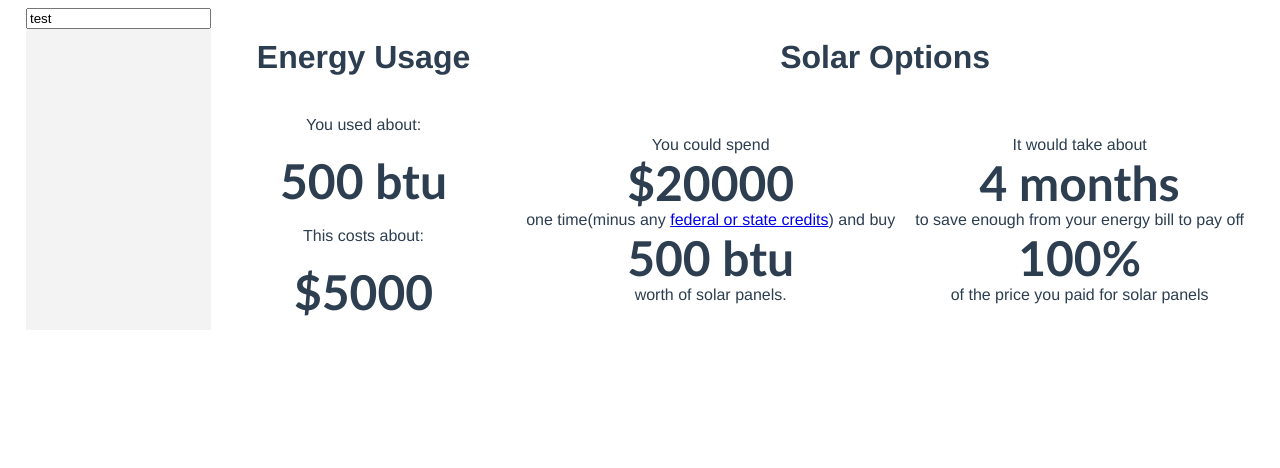
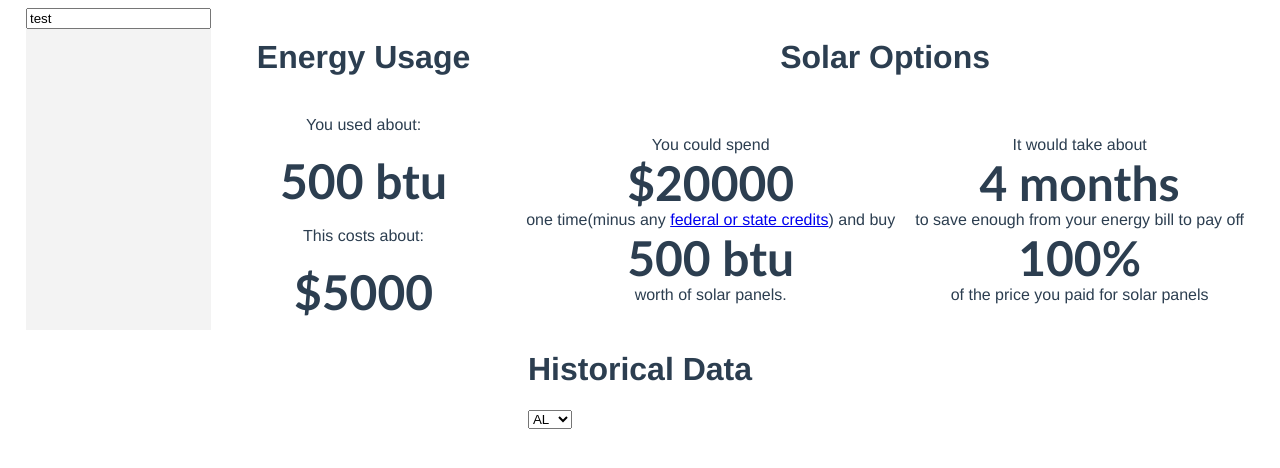
Before and after one commit to Vec-Tors/energy-frontend, a Vue app: page / in a window 1280 px wide. Shown: the top 468 px of the page. Built offline with nearby package versions, Linux system fonts and the light colour scheme.

Commit message:
work on graph box

```diff
--- a/src/App.vue
+++ b/src/App.vue
@@ -3,6 +3,7 @@
     <inputBox/>
     <energyUsageBox ppe="10" energy="500" units="btu"/>
     <solarOptions ppe="10" energy="500" units="btu" pps="40"/>
+    <graph-box/>
   </div>
 </template>
 
@@ -10,12 +11,14 @@
 import inputBox from './components/inputBox.vue'
 import energyUsageBox from './components/energyUsageBox.vue'
 import solarOptions from './components/solarOptions.vue'
+import graphBox from './components/graph-box.vue'
 export default {
   name: 'App',
   components: {
     inputBox,
     energyUsageBox,
-    solarOptions
+    solarOptions,
+    graphBox
   }
 }
 </script>
--- /dev/null
+++ b/src/components/graph-box.vue
@@ -0,0 +1,30 @@
+<template>
+  <div id="main">
+    <h1 id="title">Historical Data</h1>
+    <div id="container">
+      <form>
+        <select name="states" id="selectStates">
+            <option class="stateOption" v-for="state in states" :key="state" :value="state">{{state}}</option>
+        </select>
+      </form>
+    </div>
+  </div>
+</template>
+
+<script>
+export default {
+name:"graph-box",
+data:()=>{
+  return{
+     states:["AL", "AK", "AZ", "AR", "CA", "CO", "CT", "DC", "DE", "FL", "GA",  "HI", "ID", "IL", "IN", "IA", "KS", "KY", "LA", "ME", "MD", "MA", "MI", "MN", "MS", "MO", "MT", "NE", "NV", "NH", "NJ", "NM", "NY", "NC", "ND", "OH", "OK", "OR", "PA", "RI", "SC","SD", "TN", "TX", "UT", "VT", "VA", "WA", "WV", "WI", "WY"]
+
+
+  }
+}
+
+}
+</script>
+
+<style scoped>
+
+</style>
```
